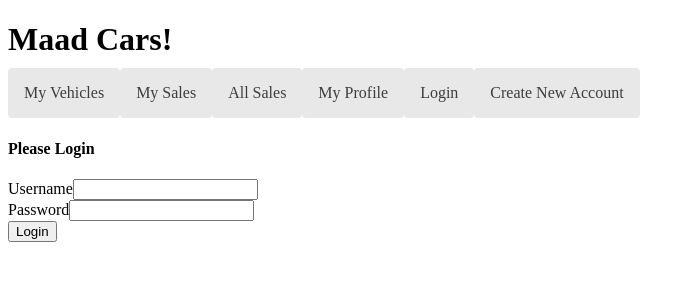
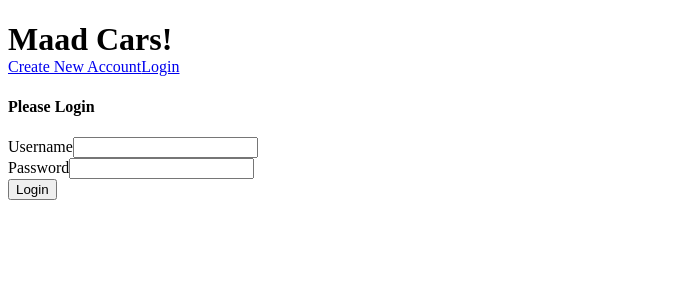
Before and after one commit to AmitCharran/MAAD_project_frontend, an Angular app in the folder maad-cars/: page /login in a window 1280 px wide. Shown: the top 300 px of the page, without its empty margins (0-695 px from the left). Built offline with nearby package versions, Linux system fonts and the light colour scheme.

Commit message:
Added NavBar component that switches links based on if a user is logged in or not.

```diff
--- a/maad-cars/src/app/app-routing.module.ts
+++ b/maad-cars/src/app/app-routing.module.ts
@@ -10,7 +10,7 @@ import { LoginComponent } from './components/login/login.component';
 import { CreateAccountComponent } from './components/create-account/create-account.component';
 
 const routes: Routes = [
-  { path: '', redirectTo: '/vehicles', pathMatch: 'full' },
+  //{ path: '', redirectTo: '/vehicles', pathMatch: 'full' },
   { path: 'vehicles', component: VehicleListComponent },
   { path: 'all-sales/detail/:sale_id', component: SaleDetailComponent },
   { path: 'my-sales', component: MySalesComponent },
--- a/maad-cars/src/app/app.component.html
+++ b/maad-cars/src/app/app.component.html
@@ -1,10 +1,3 @@
 <h1>{{title}}</h1>
-<nav>
-  <a routerLink="/vehicles">My Vehicles</a>
-  <a routerLink="/my-sales">My Sales</a>
-  <a routerLink="/all-sales">All Sales</a>
-  <a routerLink="/user">My Profile</a>
-  <a routerLink="/login">Login</a>
-  <a routerLink="/create-account">Create New Account</a>
-</nav>
+<app-navbar></app-navbar>
 <router-outlet></router-outlet>
--- a/maad-cars/src/app/app.module.ts
+++ b/maad-cars/src/app/app.module.ts
@@ -16,6 +16,7 @@ import { MySalesComponent } from './components/my-sales/my-sales.component';
 import { BidsOnCarComponent } from './components/bids-on-car/bids-on-car.component';
 import { LoginComponent } from './components/login/login.component';
 import { CreateAccountComponent } from './components/create-account/create-account.component';
+import { NavbarComponent } from './components/navbar/navbar.component';
 
 @NgModule({
   declarations: [
@@ -29,7 +30,8 @@ import { CreateAccountComponent } from './components/create-account/create-accou
     MySalesComponent,
     BidsOnCarComponent,
     LoginComponent,
-    CreateAccountComponent
+    CreateAccountComponent,
+    NavbarComponent
   ],
   imports: [
     HttpClientModule,
--- a/maad-cars/src/app/components/login/login.component.ts
+++ b/maad-cars/src/app/components/login/login.component.ts
@@ -33,7 +33,9 @@ export class LoginComponent implements OnInit {
     this.input.username = this.username;
     this.input.password = this.password;
     this.userService.loginUser(this.input)
-    .subscribe(user => global.setCurrentUserId(user.user_id));
-    this.router.navigateByUrl("/vehicles");
+    .subscribe(user => {global.setCurrentUserId(user.user_id);
+                        this.router.navigateByUrl("/vehicles");
+                      });
+
   }
 }
--- /dev/null
+++ b/maad-cars/src/app/components/navbar/navbar.component.html
@@ -0,0 +1,12 @@
+<nav>
+    <div *ngIf="!isLoggedIn">
+      <a routerLink="/create-account">Create New Account</a>
+      <a routerLink="/login">Login</a>
+    </div>
+    <div *ngIf="isLoggedIn">
+      <a routerLink="/vehicles">My Vehicles</a>
+      <a routerLink="/my-sales">My Sales</a>
+      <a routerLink="/all-sales">All Sales</a>
+      <a routerLink="/user">My Profile</a>
+    </div>
+</nav>
--- /dev/null
+++ b/maad-cars/src/app/components/navbar/navbar.component.ts
@@ -0,0 +1,24 @@
+import { Component, OnInit } from '@angular/core';
+import { Router } from '@angular/router';
+import { current_user_id } from 'src/app/global';
+
+@Component({
+  selector: 'app-navbar',
+  templateUrl: './navbar.component.html',
+  styleUrls: ['./navbar.component.css']
+})
+export class NavbarComponent implements OnInit {
+  isLoggedIn: boolean = false;
+
+  constructor(private router : Router) { }
+
+  ngOnInit(): void {
+    this.router.events.subscribe(event => {
+      if (event.constructor.name === "NavigationEnd") {
+        this.isLoggedIn = (current_user_id != 0);
+      }
+    })
+  }
+
+
+}
```
Also changed, not shown: maad-cars/src/app/components/navbar/navbar.component.css (added), 1 other file (tests, documents, lock files or other folders).
